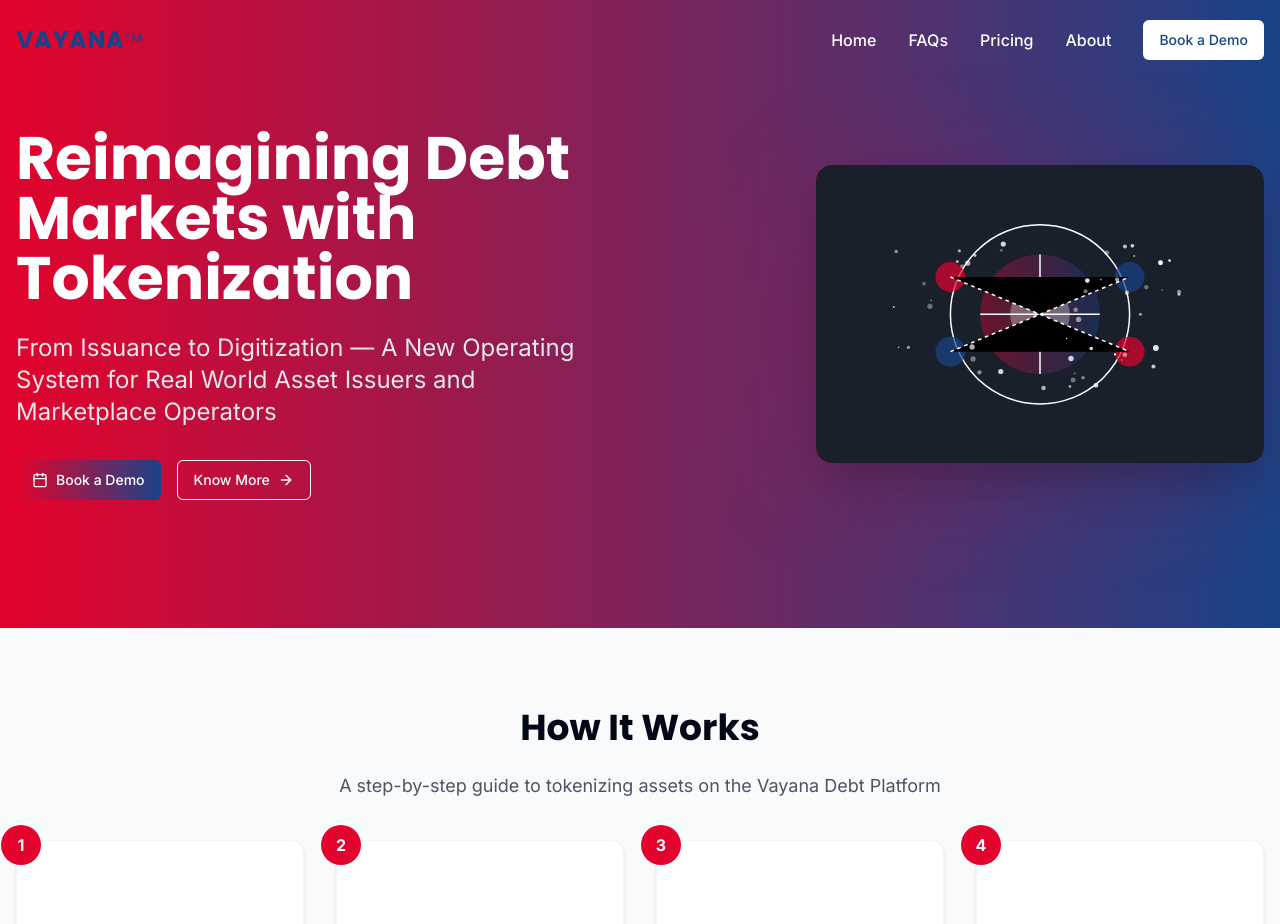
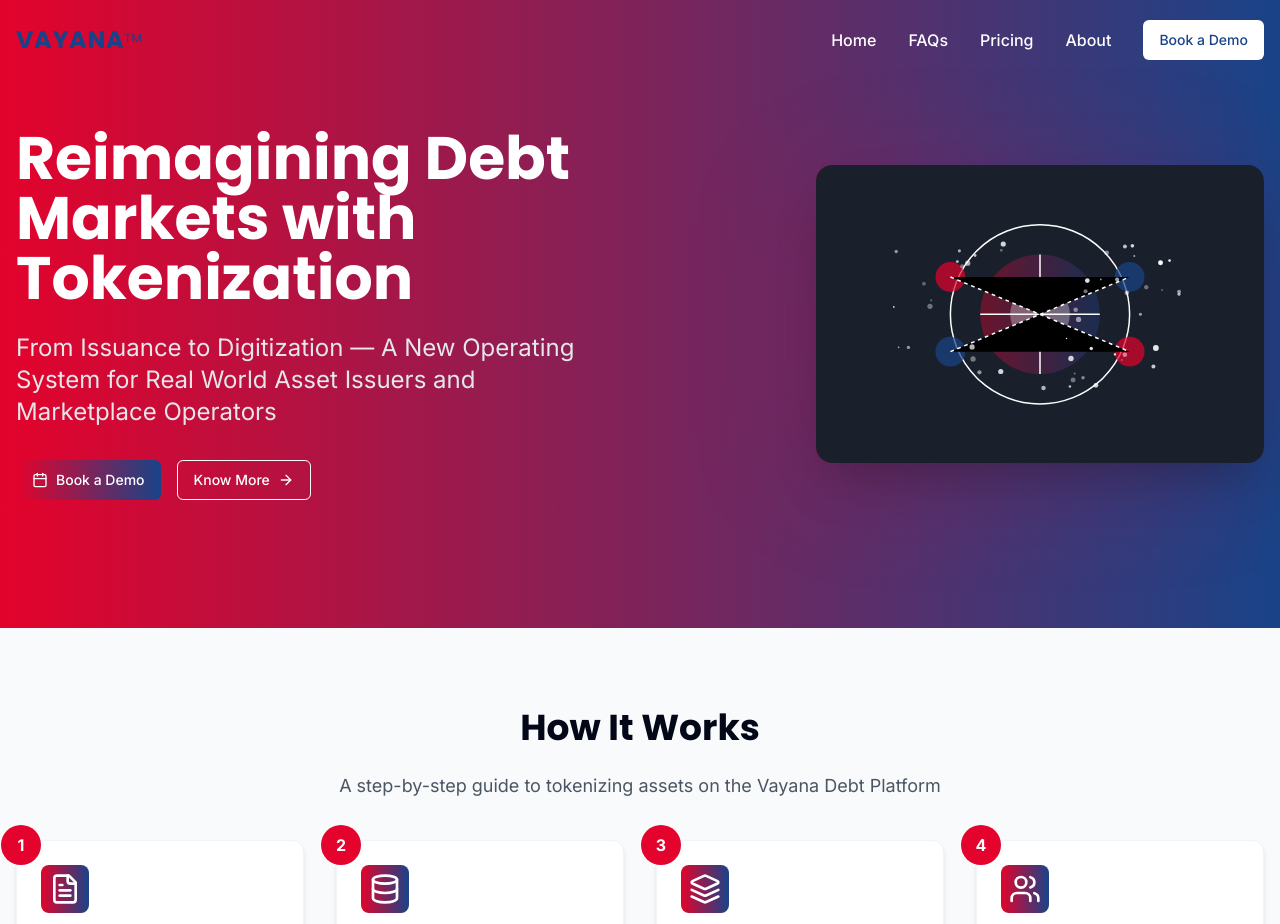
Before and after one commit to vedantgadia/debt-token-flow, a React (Vite) app: page / in a window 1280 px wide. Shown: the top 924 px of the page. Built offline with nearby package versions, Linux system fonts and the light colour scheme.

Commit message:
Fix: Restore icons in How It Works section
Restores the icons in the "How It Works" section and applies gradient colors to them.

```diff
--- a/src/components/StepByStepSection.tsx
+++ b/src/components/StepByStepSection.tsx
@@ -61,7 +61,9 @@ const StepByStepSection = () => {
         <p className="section-subtitle text-center">A step-by-step guide to tokenizing assets on the Vayana Debt Platform</p>
 
         <div className="grid grid-cols-1 md:grid-cols-2 lg:grid-cols-4 gap-8">
-          {steps.map((step) => (
+          {steps.map((step) => {
+            const Icon = step.icon;
+            return (
               <div
                 key={step.id}
                 className="bg-white rounded-xl shadow-md hover:shadow-lg transition-shadow p-6 border border-gray-100 relative"
@@ -69,13 +71,16 @@ const StepByStepSection = () => {
                 <div className="absolute -top-4 -left-4 w-10 h-10 rounded-full bg-secondary text-white flex items-center justify-center font-bold">
                   {step.id}
                 </div>
-              <div className="mb-4 bg-vayana-gradient bg-clip-text text-transparent">
-                <step.icon className="h-10 w-10" />
+                <div className="mb-4">
+                  <div className="bg-vayana-gradient p-2 inline-block rounded-lg">
+                    <Icon className="h-8 w-8 text-white" />
+                  </div>
                 </div>
                 <h3 className="text-xl font-bold mb-2">{step.title}</h3>
                 <p className="text-gray-600">{step.description}</p>
               </div>
-          ))}
+            );
+          })}
         </div>
       </div>
     </section>
```
Lines whose indentation alone changed are shown as unchanged.
